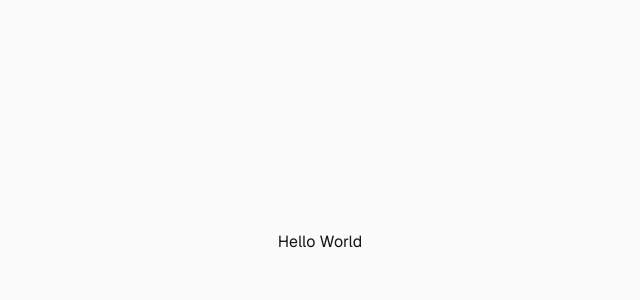
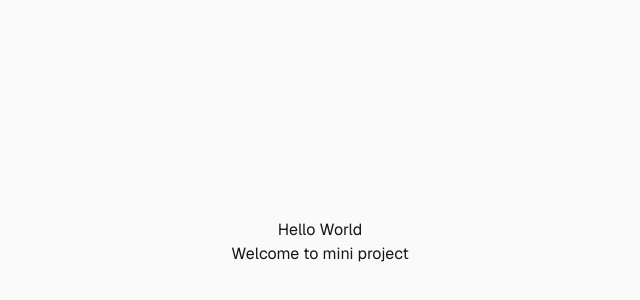
Before and after one commit to noevchanmakara126/manifest, a Next.js app: page / in a window 1280 px wide. Shown: the part 158-458 px from the top of the page, without its empty margins (320-960 px from the left). Built offline with nearby package versions, Linux system fonts and the light colour scheme.

Commit message:
update Docker push command in Jenkinsfile and add welcome message in Home component

```diff
--- a/src/app/page.tsx
+++ b/src/app/page.tsx
@@ -2,6 +2,7 @@ export default function Home() {
   return (
     <div className="flex flex-col flex-1 items-center justify-center bg-zinc-50 font-sans dark:bg-black">
       <h1>Hello World</h1>
+      <p>Welcome to mini project</p>
     </div>
   );
 }
```
Also changed, not shown: 1 other file (tests, documents, lock files or other folders).
